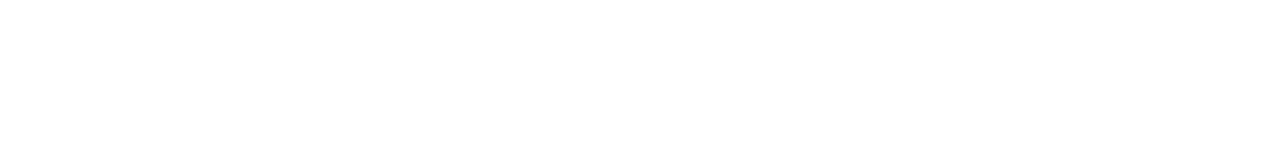
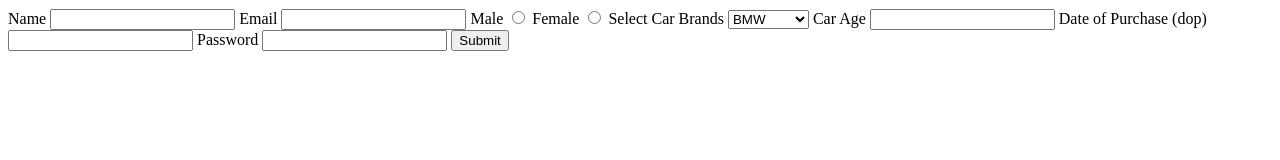
Before and after one commit to acciojob/car-insurance-form-RushMahajan, a website: page main.html in a window 1280 px wide. Drawn offline with Linux system fonts and the light colour scheme.

Commit message:
created a submission

```diff
--- a/main.html
+++ b/main.html
@@ -11,6 +11,39 @@
     <script type="text/javascript" src="./script.js">
 </script>
 
+	<form method="post">
+		<label for="">Name</label>
+		<input type="text" id="name" required>
+
+		<label for="">Email</label>
+		<input type="email" id="email" required>
+
+		<label for="gender">Male</label>
+		<input type="radio" id="gender_m" name="gender" required>
+		<label for="gender">Female</label>
+		<input type="radio" id="gender_f" name="gender" required>
+
+		<label for="cars">Select Car Brands</label>
+		<select id="cars" name="cars">
+			<option>BMW</option>
+			<option>Audi</option>
+			<option>Mercedez</option>
+		</select>
+		<label for="carage">Car Age</label>
+		<input type="Number" id="carage" required>
+
+		<label for="dop">Date of Purchase (dop)	</label>
+		<input type="Datedop" id="dop" required>
+
+		<label for="Password">Password</label>
+		<input type="Password" id="Password" required>
+
+		<button type="submit">Submit</button>
+
+
+
+	</form>
+
 </body>
 
 </html>
```
